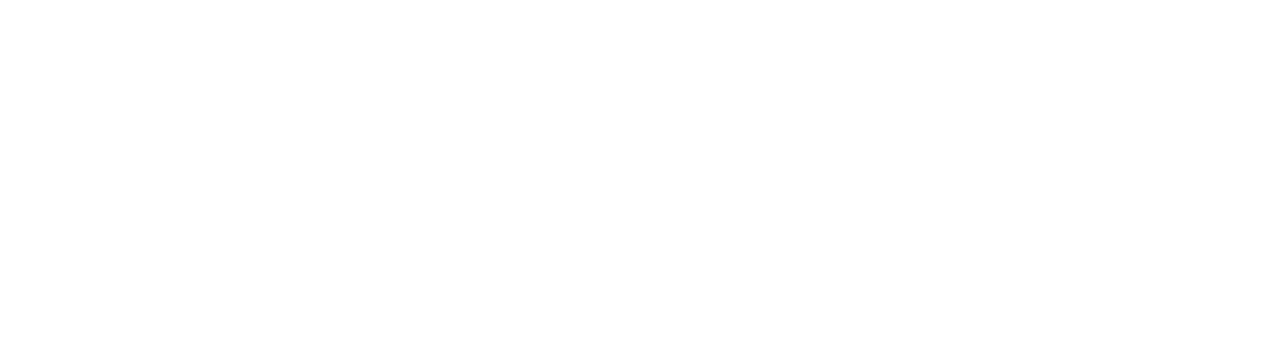
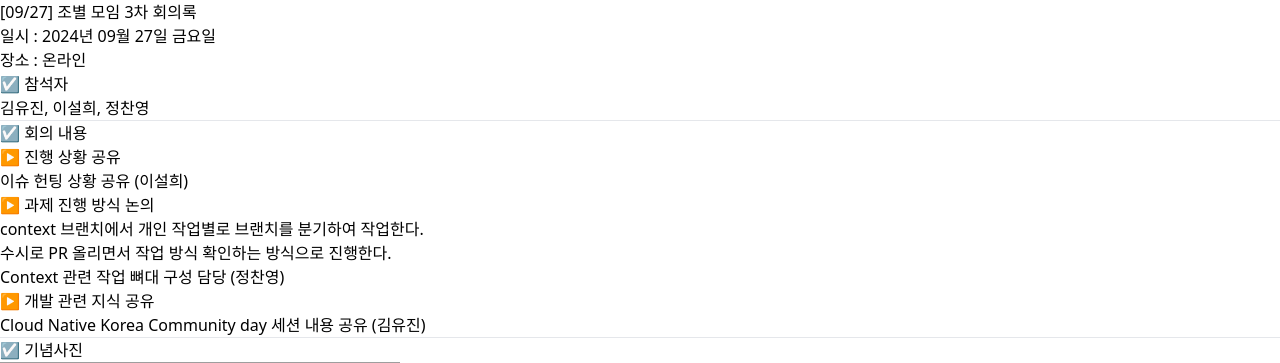
Before and after one commit to Argo-OSS/argo-oss.github.io, a Next.js app: page /2024/activites/groupMeets/240927 in a window 1280 px wide. Before the commit this address had no page. Shown: the top 363 px of the page. Built offline with nearby package versions, Linux system fonts and the light colour scheme; grey boxes are pictures that could not be loaded.

Commit message:
docs: 3주차 회의록 추가
Signed-off-by: LeeSeolHui <lsh81550@gmail.com>

```diff
--- /dev/null
+++ b/pages/2024/activites/groupMeets/240927.mdx
@@ -0,0 +1,32 @@
+# [09/27] 조별 모임 3차 회의록
+
+- 일시 : 2024년 09월 27일 금요일
+- 장소 : 온라인
+
+### ☑️ 참석자
+
+김유진, 이설희, 정찬영
+
+---
+
+### ☑️ 회의 내용
+
+▶️ 진행 상황 공유
+
+    - 이슈 헌팅 상황 공유 (이설희)
+
+▶️ 과제 진행 방식 논의
+
+    - context 브랜치에서 개인 작업별로 브랜치를 분기하여 작업한다.
+    - 수시로 PR 올리면서 작업 방식 확인하는 방식으로 진행한다.
+    - Context 관련 작업 뼈대 구성 담당 (정찬영)
+
+▶️ 개발 관련 지식 공유
+
+    - Cloud Native Korea Community day 세션 내용 공유 (김유진)
+
+---
+
+### ☑️ 기념사진
+
+![image1](./images/240927_1.jpeg)
--- a/pages/2024/activites/groupMeets/_meta.json
+++ b/pages/2024/activites/groupMeets/_meta.json
@@ -1,4 +1,5 @@
 {
     "240913": "1차",
-    "240920": "2차"
+    "240920": "2차",
+    "240927": "3차"
 }
```
Also changed, not shown: 1 other file (tests, documents, lock files or other folders).
